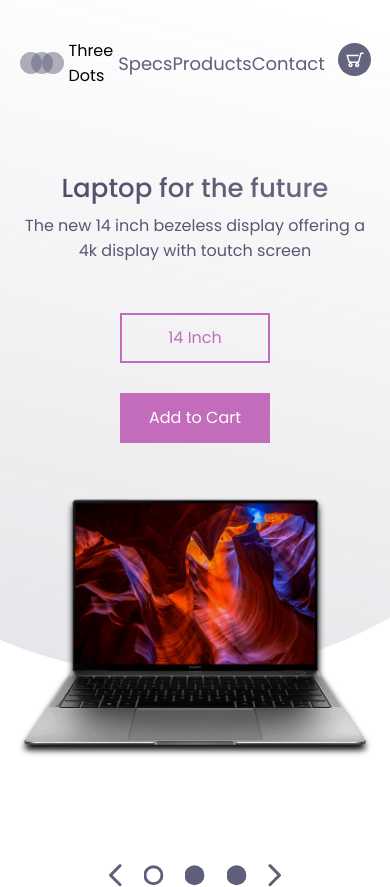
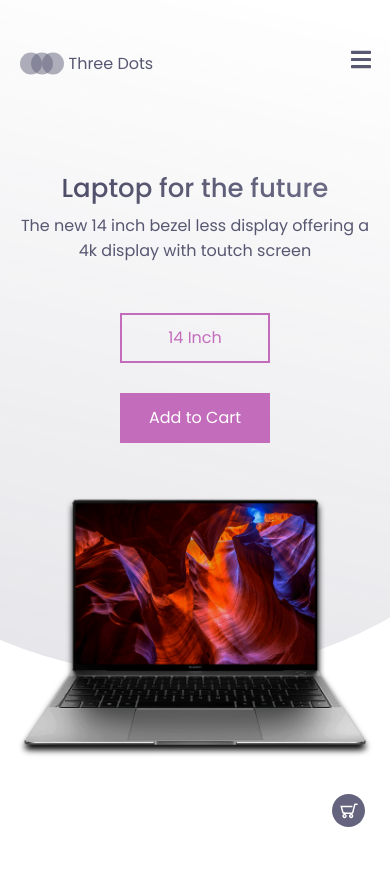
Before and after one commit to 12afaelPereira/Home-Section-Landing-Page, a plain HTML site: page index.html in a window 390 px wide. After the commit the page ends 844 px from the top, so only its background shows below. Drawn offline with Linux system fonts and the light colour scheme.

Commit message:
Update mobile screen

```diff
--- a/index.html
+++ b/index.html
@@ -12,8 +12,10 @@
 <body>
     <header>
         <div class="logo-container">
-            <img src="./img/logo.svg" alt="logo">
-            <h4 class="logo">Three Dots</h4>
+            <a href="#">
+                <img src="./img/logo.svg" alt="logo">
+                <h4 class="logo">Three Dots</h4>
+            </a>
         </div>
         <nav>
             <ul class="nav-links">
@@ -25,6 +27,10 @@
         <div class="cart">
             <a href="#"><img src="./img/cart.svg" alt="cart"></a>
         </div>
+        <div class="hamburger">
+            <a href="#"><img src="./img/bars-solid.svg" alt="cart"></a>
+        </div>
+
     </header>
 
     <main>
@@ -33,7 +39,7 @@
                 <div class="intro-text">
                     <h1>Laptop for the future</h1>
                     <p>
-                        The new 14 inch bezeless display offering a 4k
+                        The new 14 inch bezel less display offering a 4k
                         display with toutch screen</p>
                 </div>
                 <div class="cta">
@@ -46,13 +52,13 @@
             </div>
         </section>
 
-        <div class="laptop-select">
+        <!-- <div class="laptop-select">
             <img src="./img/arrow-left.svg" alt="">
             <img src="./img/dot.svg" alt="">
             <img src="./img/dot-full.svg" alt="">
             <img src="./img/dot-full.svg" alt="">
             <img src="./img/arrow-right.svg" alt="">
-        </div>
+        </div> -->
 
         <img class="big-circle" src="./img/big-eclipse.svg" alt="">
         <img class="medium-circle" src="./img/mid-eclipse.svg" alt="">
--- a/style.css
+++ b/style.css
@@ -1,5 +1,9 @@
 :root{
     --button-color: #c36cbb;
+    --link-color: #585772;
+    --light-gray: #6f6f89;
+    --gray: #494964;
+
 }
 /*Reset*/
 *{
@@ -22,16 +26,26 @@ header{
     height: 15vh;
     margin: auto;
     align-items: center;
+    justify-content: space-between;
 }
 
-.logo-container,
-.nav-links,
-.cart {
+.nav-links{
     display: flex;
 }
 
-.logo-container{
-    flex: 1;
+.logo-container:hover{
+    transform: translateY(-5px);
+    transition: 0.1s;
+}
+
+.logo-container a{
+    display: flex;
+    text-decoration: none;
+    color: var(--link-color);
+}
+
+.logo-container a:visited{
+    color: var(--link-color);
 }
 
 .logo{
@@ -40,7 +54,7 @@ header{
 }
 
 nav{
-    flex: 2;
+    width: 50%;
 }
 
 .nav-links{
@@ -49,14 +63,19 @@ nav{
 }
 
 .nav-link{
-    color: #5f5f79;
+    color: var(--link-color);
     font-size: 18px;
     text-decoration: none;
 }
 
-.cart{
-    flex: 1;
-    justify-content: flex-end;
+.nav-link:hover{
+    padding-bottom: 2px;
+    border-bottom: 2px solid var(--light-gray);
+    transition: .1s;
+}
+
+.hamburger{
+    display: none;
 }
 
 .presentation{
@@ -74,7 +93,7 @@ nav{
 .intro-text h1{
     font-size: 44px;
     font-weight: 500;
-    background: linear-gradient(to right, #494964, #6f6f89);
+    background: linear-gradient(to right, var(--gray), var(--light-gray));
     background-clip: text;
     -webkit-background-clip: text;
     -webkit-text-fill-color: transparent;
@@ -83,7 +102,7 @@ nav{
 .intro-text p{
     margin-top: 5px;
     font-size: 22px;
-    color: #585772;
+    color: var(--link-color);
 }
 
 .cta{
@@ -101,7 +120,7 @@ nav{
 }
 
 .cta-select:hover{
-    color: #000;
+    color: var(--light-gray);
 }
 
 .cta-add{
@@ -113,6 +132,11 @@ nav{
     border: none;
     color: white;
     margin: 30px 0px 0px 30px;
+}
+
+.cta-add:hover{
+    transform: translateY(-10px);
+    transition: .2s;
 }
 
 .cover{
@@ -173,9 +197,10 @@ nav{
 }
 
 @media (max-width: 1024px){
+
     .presentation{
         flex-direction: column;
-        margin-bottom: 50px;
+        /* margin-bottom: 50px; */
     }
     .introduction{
         margin-top: 5vh;
@@ -206,7 +231,22 @@ nav{
     }
 }
 
-@media (max-width: 481px){
+@media (max-width: 767px){
+    nav{
+        display: none;
+    }
+
+    .cart{
+        position: fixed;
+        right: 25px;
+        bottom: 10px;
+    }
+
+    .hamburger{
+        display: block;
+        width: 20px;
+    }
+
     .presentation{
         width: 100%;
     }
```
Also changed, not shown: img/bars-solid.svg (added).
